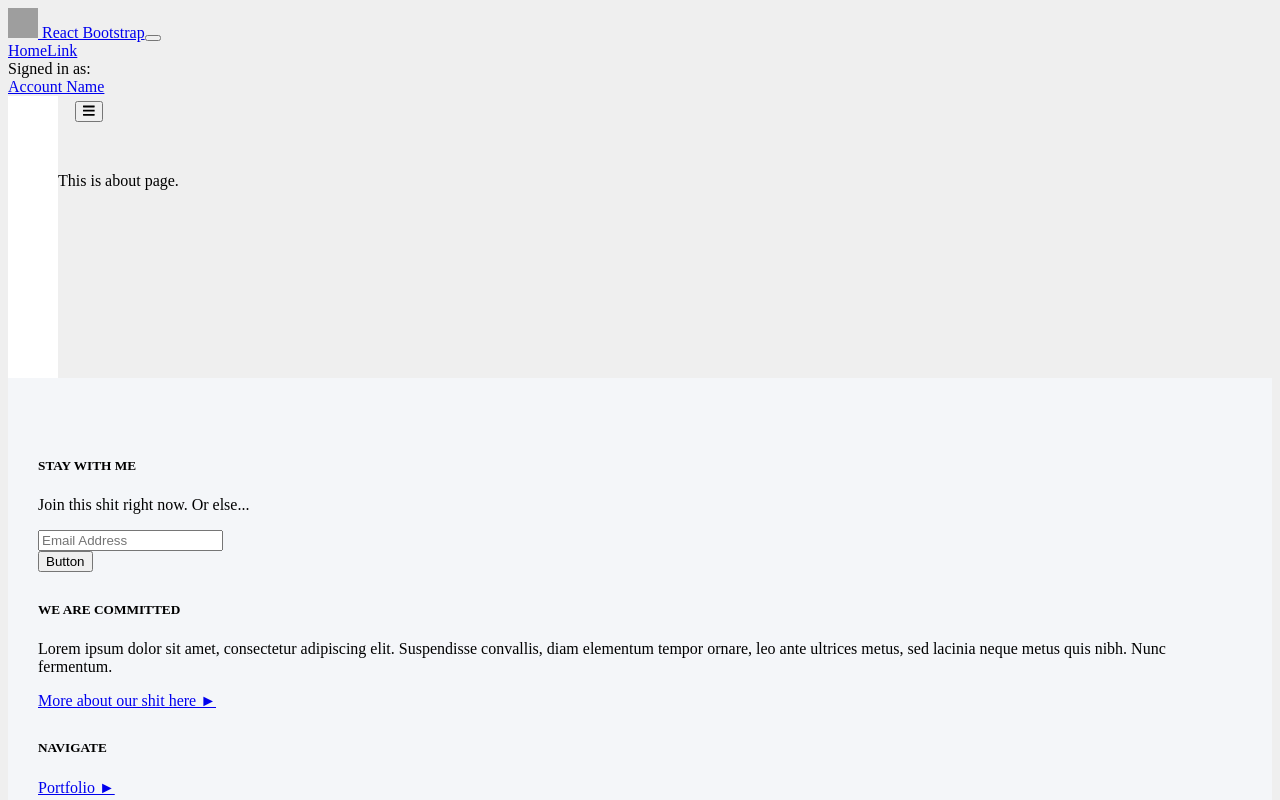
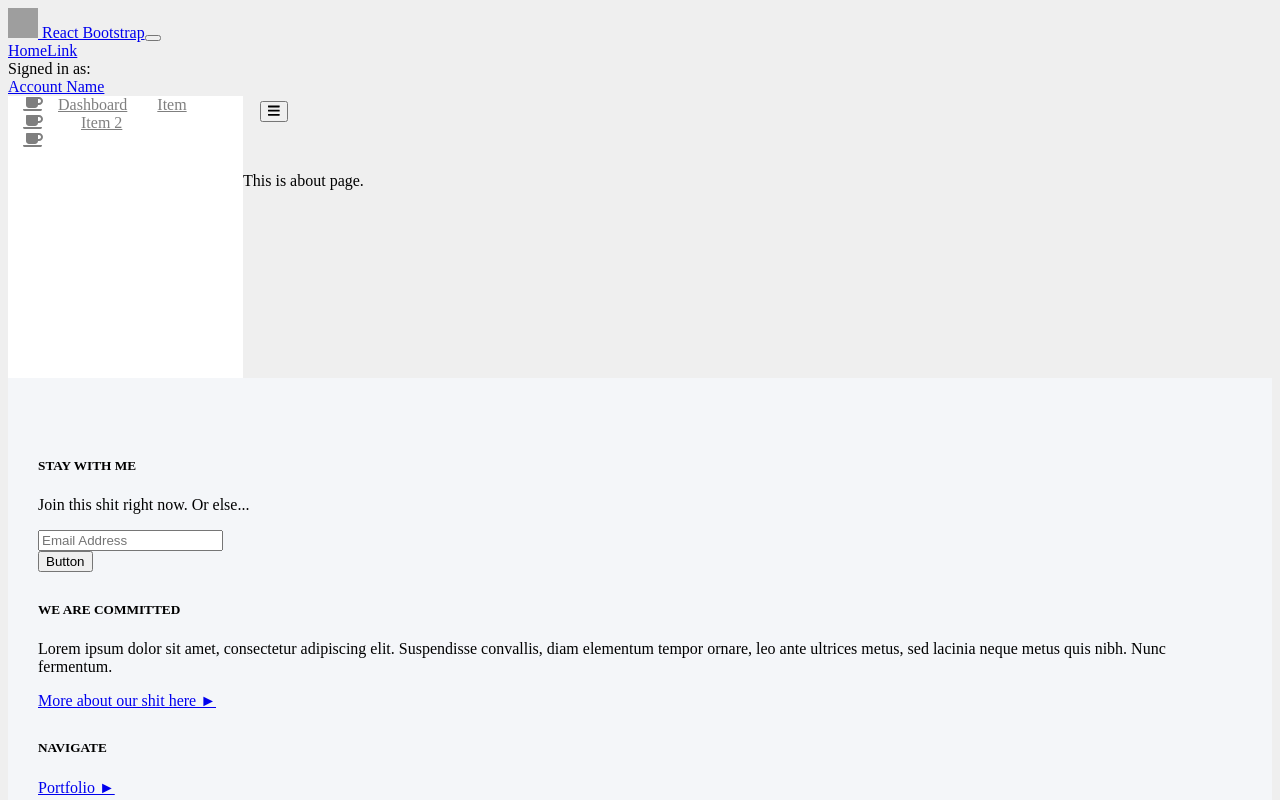
Before and after one commit to clarinal12/next-js-boilerplate, a Next.js app: page /about in a window 1280 px wide. Shown: the top 800 px of the page. Built offline with nearby package versions, Linux system fonts and the light colour scheme; grey boxes are pictures that could not be loaded.

Commit message:
sidebar optimization

```diff
--- a/components/SideNav.js
+++ b/components/SideNav.js
@@ -3,18 +3,23 @@ import React from "react";
 /**
  * Configs
  */
-import sideNavConfig from "../web-app-configs/side-nav-config";
+import sideNavItems from "../web-app-configs/side-nav-config";
 
 /**
  * React Bootstrap
  */
-import { Button } from "react-bootstrap";
+import { Button, Nav } from "react-bootstrap";
 
 /**
  * FontAwesome
  */
 import { FontAwesomeIcon } from "@fortawesome/react-fontawesome";
-import { faBars } from "@fortawesome/free-solid-svg-icons";
+import { faBars, faCoffee } from "@fortawesome/free-solid-svg-icons";
+
+/**
+ * Components
+ */
+import SideNavItem from "./SideNavItem";
 
 export default class SideNav extends React.Component {
   state = {
@@ -27,7 +32,7 @@ export default class SideNav extends React.Component {
 
   render() {
     const { open } = this.state;
-    console.log(sideNavConfig);
+
     return (
       <div className={`side-nav ${open ? "open" : ""}`}>
         <Button
@@ -37,6 +42,20 @@ export default class SideNav extends React.Component {
         >
           <FontAwesomeIcon icon={faBars} />
         </Button>
+        <div className="side-nav-icons-panel">
+          {sideNavItems.map((item, index) => (
+            <Nav.Link key={index} href="#">
+              <FontAwesomeIcon icon={faCoffee} />
+            </Nav.Link>
+          ))}
+        </div>
+        <div className={`side-nav-items-panel ${open ? "open" : ""}`}>
+          {sideNavItems.map((item, index) => (
+            <Nav.Link key={index} href="#">
+              {item.name}
+            </Nav.Link>
+          ))}
+        </div>
       </div>
     );
   }
--- /dev/null
+++ b/components/SideNavItem.js
@@ -0,0 +1,18 @@
+/**
+ * ReactBoostrap
+ */
+import { Row, Col, Nav } from "react-bootstrap";
+
+/**
+ * FontAwesome
+ */
+import { FontAwesomeIcon } from "@fortawesome/react-fontawesome";
+import { faCoffee } from "@fortawesome/free-solid-svg-icons";
+
+const SideNavItem = props => {
+  const { name, open } = props;
+
+  return <Nav.Link href="/home">{open && name}</Nav.Link>;
+};
+
+export default SideNavItem;
--- a/styles.scss
+++ b/styles.scss
@@ -12,10 +12,8 @@ body {
 }
 
 .side-nav {
-  width: 250px;
   background-color: #fff;
   position: relative;
-  transition: 0.5s;
 
   .side-nav-toggle {
     position: absolute;
@@ -23,8 +21,28 @@ body {
     top: 5px;
   }
 
-  &.open {
+  .nav-link {
+    padding: 10px 15px;
+    color: rgba(0, 0, 0, 0.5);
+  }
+
+  .side-nav-icons-panel {
     width: 50px;
+    height: 100%;
+    position: absolute;
+    background-color: #fff;
+  }
+
+  .side-nav-items-panel {
+    width: 200px;
+    height: 100%;
+    padding-left: 35px;
+    margin-left: -150px;
+    transition: 0.2s;
+
+    &.open {
+      margin-left: 0;
+    }
   }
 }
 
--- a/web-app-configs/side-nav-config.js
+++ b/web-app-configs/side-nav-config.js
@@ -1,3 +1,16 @@
-const config = ["1", "2"];
+const config = [
+  {
+    name: "Dashboard",
+    link: "#dasboard"
+  },
+  {
+    name: "Item 1",
+    link: "#item1"
+  },
+  {
+    name: "Item 2",
+    link: "#item2"
+  }
+];
 
 export default config;
```
